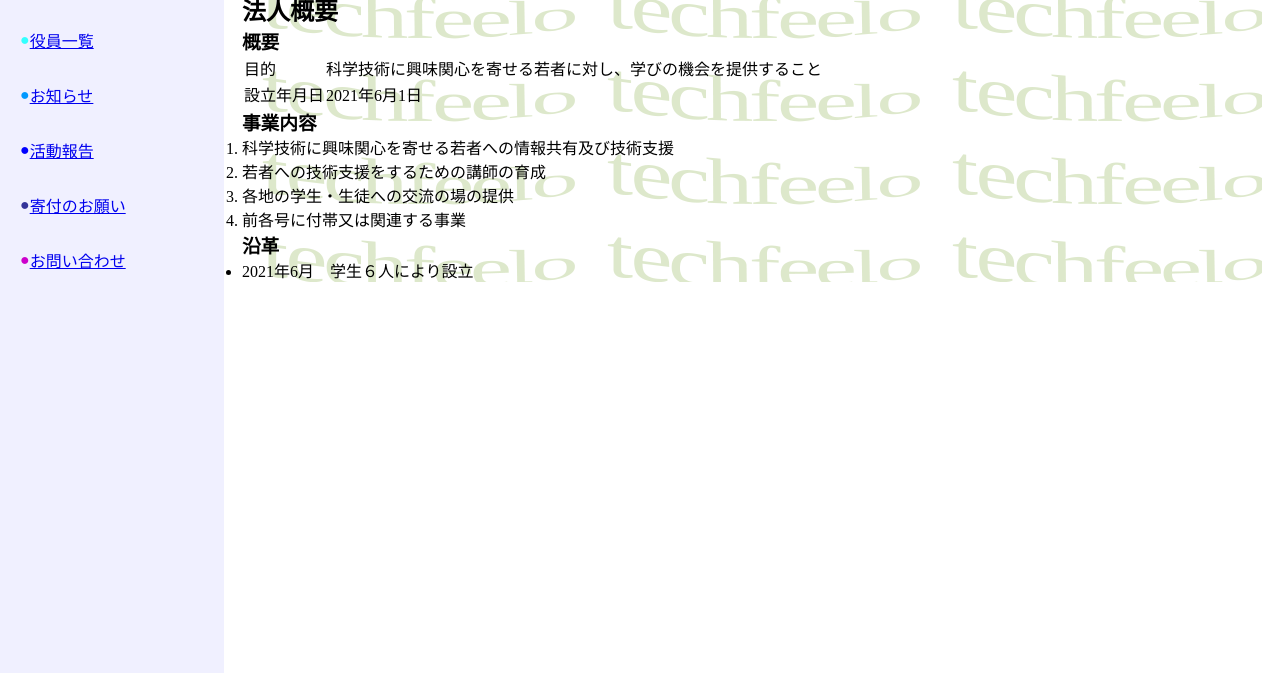
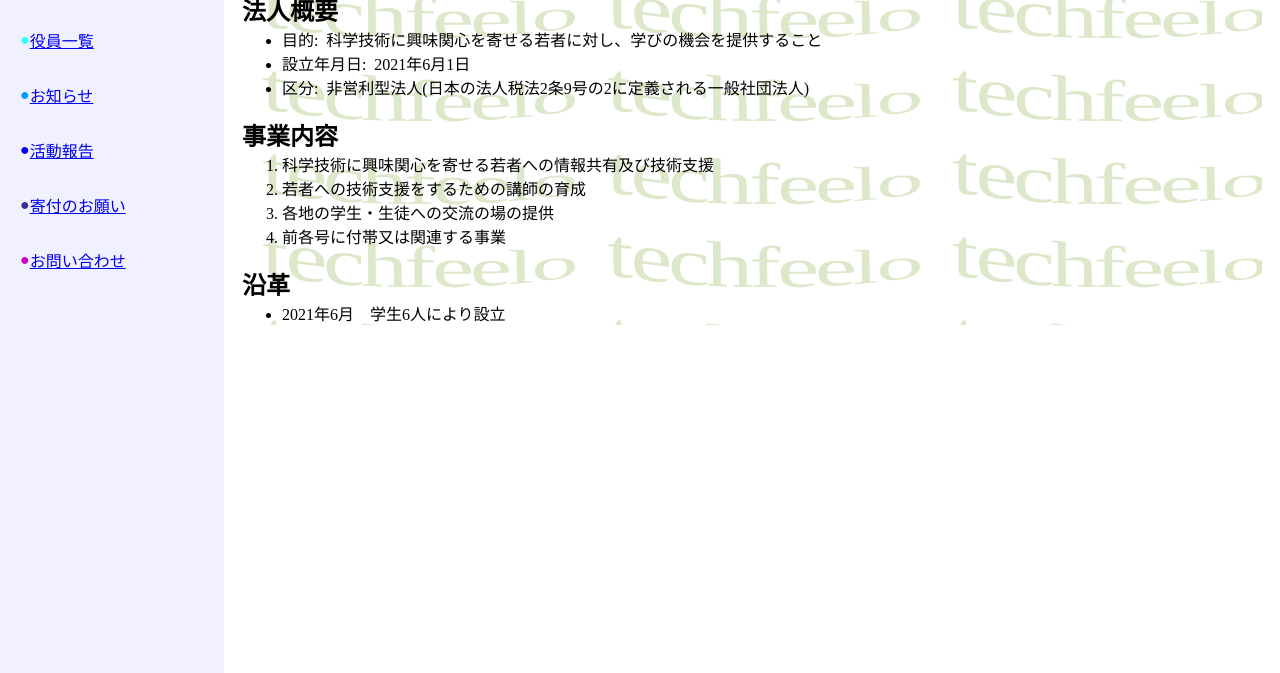
Before and after one commit to techfeelo/legacy-homepage, a plain HTML site: page about.html in a window 1280 px wide. Shown: the part 127-800 px from the top of the page. Drawn offline with nearby package versions, Linux system fonts and the light colour scheme.

Commit message:
箇条書きの余白を変更

```diff
--- a/about.html
+++ b/about.html
@@ -73,31 +73,23 @@
       <div class="contents-wrapper">
         <h1 class="heading">当団体について</h1>
             <h2>法人概要</h2>
-        <h3>概要</h3>
-        <table>
-            <tbody>
-                <tr>
-                    <td>目的</td>
-                    <td>科学技術に興味関心を寄せる若者に対し、学びの機会を提供すること</td>
-                </tr>
-                <tr>
-                    <td>設立年月日</td>
-                    <td>2021年6月1日</td>
-                </tr>
-            </tbody>
-        </table>
-
-        <h3>事業内容</h3>
-        <ol>
+            <ul class="content-list">
+                <li>目的: 科学技術に興味関心を寄せる若者に対し、学びの機会を提供すること</li>
+                <li>設立年月日: 2021年6月1日</li>
+                <li>区分: 非営利型法人(日本の法人税法2条9号の2に定義される一般社団法人)</li>
+            </ul>
+            <br>
+            <h2>事業内容</h2>
+            <ol class="content-list">
                 <li>科学技術に興味関心を寄せる若者への情報共有及び技術支援</li>
                 <li>若者への技術支援をするための講師の育成</li>
                 <li>各地の学生・生徒への交流の場の提供</li>
                 <li>前各号に付帯又は関連する事業</li>
             </ol>
-
-        <h3>沿革</h3>
-        <ul>
-            <li>2021年6月 学生６人により設立</li>
+            <br>
+            <h2>沿革</h2>
+            <ul class="content-list">
+                <li>2021年6月 学生6人により設立</li>
             </ul>
       </div>
     </body>
--- a/css/style.css
+++ b/css/style.css
@@ -93,3 +93,7 @@
    .officers-list{
     border: solid 1px;
    }
+
+   .content-list{
+     margin-left: 40px;
+   }
```
Lines whose indentation alone changed are shown as unchanged.
